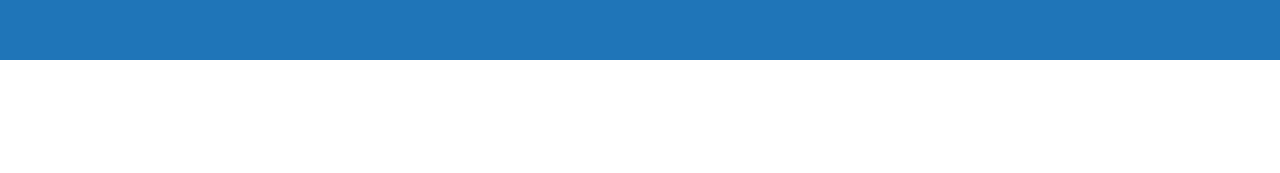
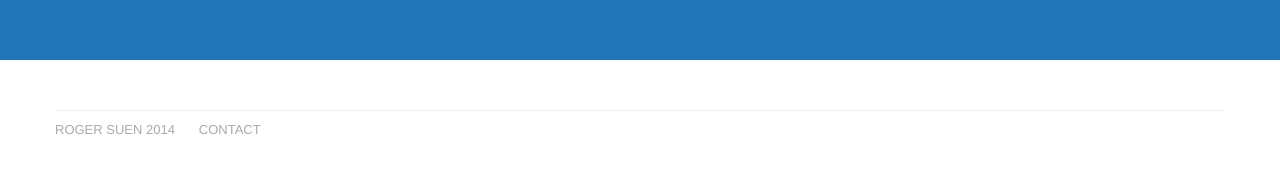
Before and after one commit to rogersuen/rogersuen.github.io, a Jekyll site: the page built from index.html, in a window 1280 px wide. Shown: the part 286-459 px from the top of the page. Built offline with Jekyll 4.4.1, drawn with Linux system fonts in a browser that asks for light colours; nearby versions of some CDN libraries.

Commit message:
added footer

```diff
--- a/_includes/footer.html
+++ b/_includes/footer.html
@@ -1,5 +1,11 @@
 <!-- .rs-footer -->
-<div class="container rs-footer">
-	<div>
+<div class="rs-footer">
+	<div class="container">
+		<div class="row">
+			<ul>
+				<li><a href="/" class="link">ROGER SUEN 2014</a></li>
+				<li><a href="mailto:rogersuen@live.com" class="link">CONTACT</a></li>
+			</ul>
+		</div>
 	</div>
 </div>
--- a/_layouts/page.html
+++ b/_layouts/page.html
@@ -5,3 +5,5 @@ layout: master
 <!-- begin: page layout content -->
 {{ content }}
 <!-- end: page layout content -->
+
+{% include footer.html %}
--- a/_layouts/post.html
+++ b/_layouts/post.html
@@ -34,3 +34,5 @@ layout: master
 
   </div>
 </div>
+
+{% include footer.html %}
--- a/css/master.css
+++ b/css/master.css
@@ -56,3 +56,40 @@
 .jumbotron p {
 	margin-bottom: 20px;
 }
+
+/*
+ * footer
+ */
+.rs-footer {
+	min-height: 120px;
+	margin-top: 50px;
+}
+
+.rs-footer .container .row {
+	border-top: 1px solid #eee;
+}
+
+.rs-footer ul {
+	display: block;
+	margin: 0;
+	padding: 5px 0;
+}
+
+.rs-footer ul li {
+	display: inline-block;
+	list-style: none;
+	margin: 0 20px 0 0;
+	padding: 5px 0;
+	font-size: 13px;
+	color: #999;
+}
+
+.rs-footer ul li a.link {
+	color: #aaa;
+}
+
+.rs-footer ul li a:hover {
+	color: #666;
+	text-decoration: none;
+}
+/* end of footer */
```
